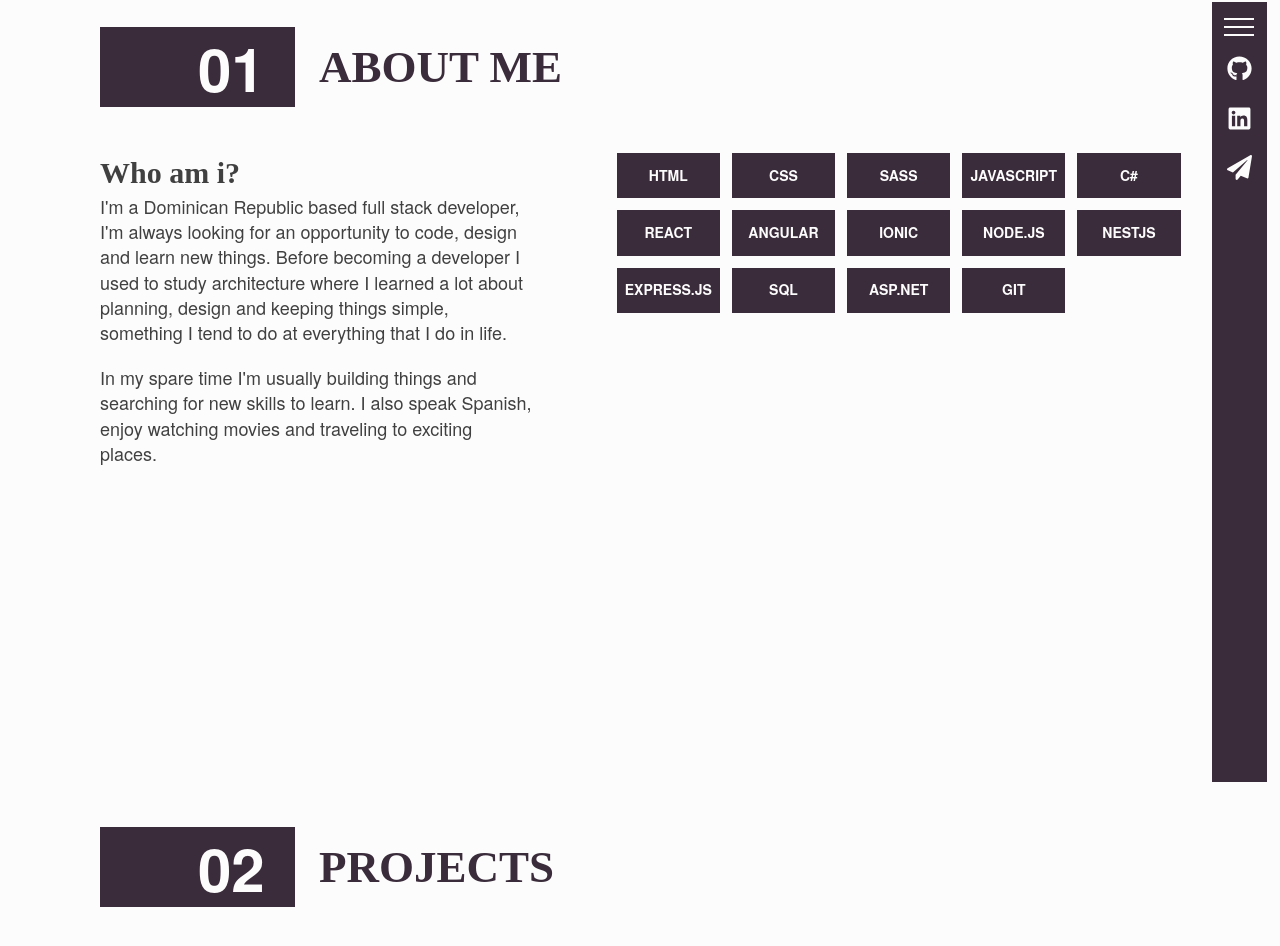
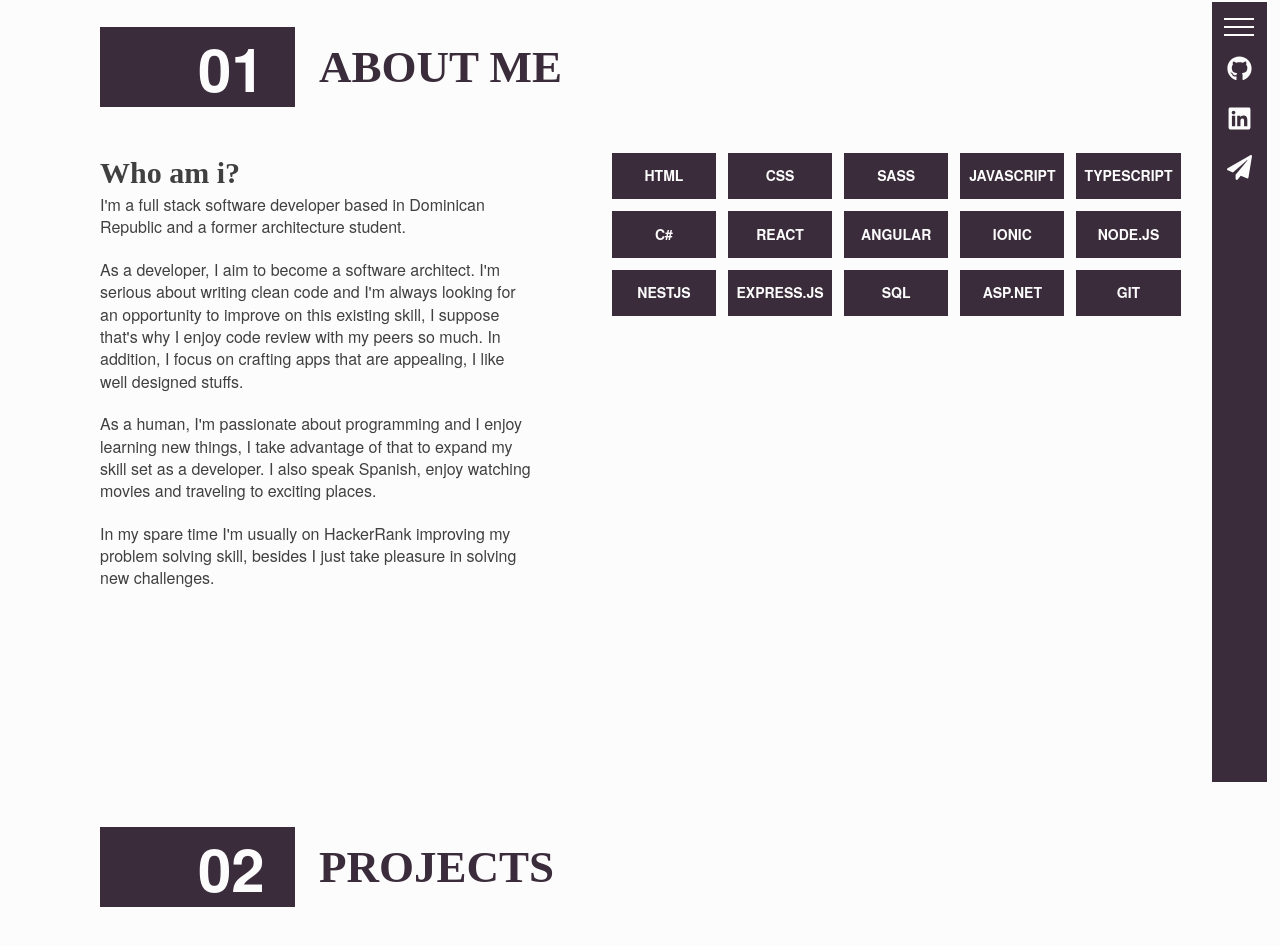
Before and after one commit to Gilbert1391/new-portfolio, a React (Create React App) app: page / in a window 1280 px wide. Shown: the part 808-1754 px from the top of the page. Built offline with nearby package versions, Linux system fonts and the light colour scheme.

Commit message:
about section finished

```diff
--- a/src/components/about/_about.scss
+++ b/src/components/about/_about.scss
@@ -12,7 +12,7 @@
   }
 
   p {
-    font-size: 1.8rem;
+    font-size: 1.6rem;
     margin-bottom: 2rem;
   }
 }
@@ -20,7 +20,7 @@
 .skills {
   display: grid;
   grid-template-columns: repeat(5, 1fr);
-  grid-template-rows: repeat(6, 1fr);
+  grid-template-rows: repeat(8, 1fr);
   grid-gap: 1rem;
   margin-left: auto;
 
--- a/src/components/about/about.jsx
+++ b/src/components/about/about.jsx
@@ -10,16 +10,26 @@ const About = () => {
         <div className="about">
           <h2 className="about__title">Who am i?</h2>
           <p>
-            I'm a Dominican Republic based full stack developer, I'm always
-            looking for an opportunity to code, design and learn new things.
-            Before becoming a developer I used to study architecture where I
-            learned a lot about planning, design and keeping things simple,
-            something I tend to do at everything that I do in life.
+            I'm a full stack software developer based in Dominican Republic and
+            a former architecture student.
           </p>
           <p>
-            In my spare time I'm usually building things and searching for new
-            skills to learn. I also speak Spanish, enjoy watching movies and
-            traveling to exciting places.
+            As a developer, I aim to become a software architect. I'm serious
+            about writing clean code and I'm always looking for an opportunity
+            to improve on this existing skill, I suppose that's why I enjoy code
+            review with my peers so much. In addition, I focus on crafting apps
+            that are appealing, I like well designed stuffs.
+          </p>
+          <p>
+            As a human, I'm passionate about programming and I enjoy learning
+            new things, I take advantage of that to expand my skill set as a
+            developer. I also speak Spanish, enjoy watching movies and traveling
+            to exciting places.
+          </p>
+          <p>
+            In my spare time I'm usually on HackerRank improving my problem
+            solving skill, besides I just take pleasure in solving new
+            challenges.
           </p>
         </div>
         <div className="skills">
--- a/src/services/data.js
+++ b/src/services/data.js
@@ -3,6 +3,7 @@ export const skillsData = [
   { name: "css", category: "frontend" },
   { name: "sass", category: "frontend" },
   { name: "javascript", category: "language" },
+  { name: "typescript", category: "other" },
   { name: "C#", category: "language" },
   { name: "react", category: "frontend" },
   { name: "angular", category: "frontend" },
```
